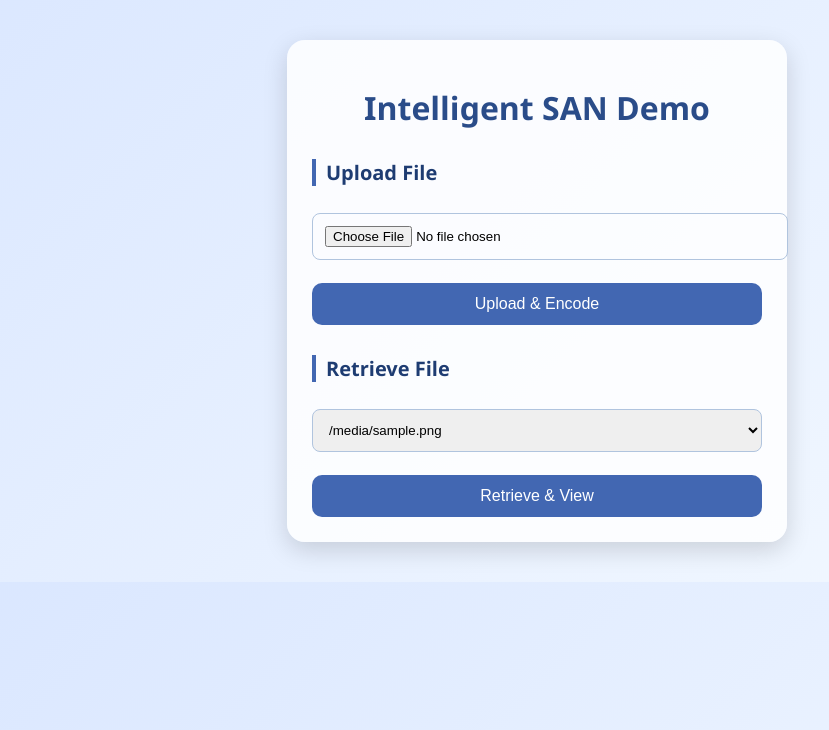
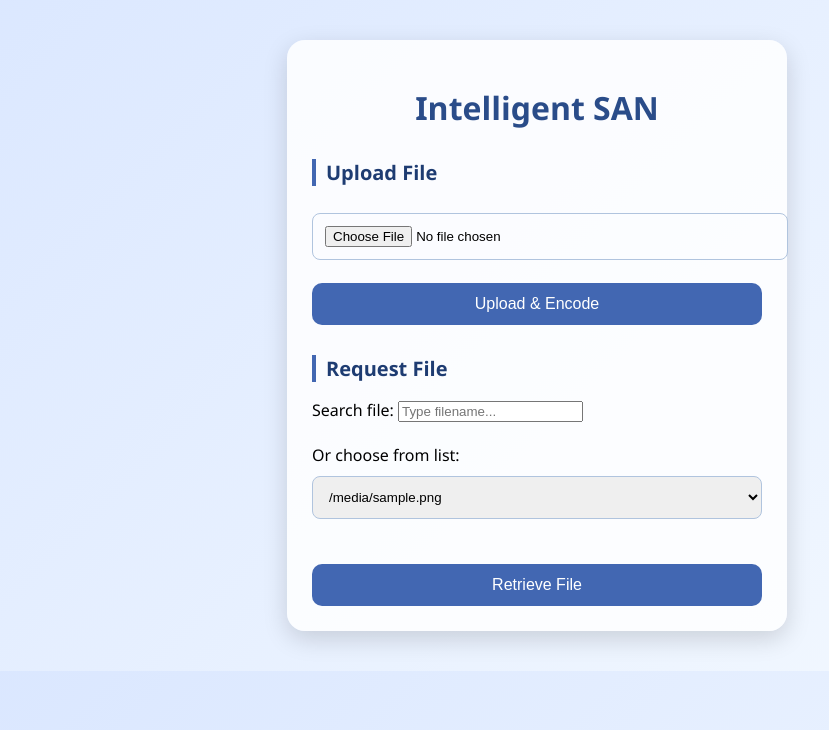
Before and after one commit to rashmib23/SAN_Project, a Flask app: template templates/index.html in a window 1280 px wide. Shown: the part 70-800 px from the top of the page, without its empty margins (103-932 px from the left). Run offline with Flask 3, Linux system fonts and the light colour scheme; the visitor is signed in with stand-in values (Sample User, id 1); the template is opened without the code that fills it: most values are stand-ins (such as "Sample title", 1, 10 or a date in 2020).

Commit message:
added Search

```diff
--- a/app.py
+++ b/app.py
@@ -74,7 +74,8 @@ def index():
 
         # --- Retrieve ---
         elif action == "request":
-            filename = request.form.get("filename")
+            filename = request.form.get("filename") or request.form.get("manual_filename")
+
             role = session.get("role")
 
             if filename:
@@ -109,10 +110,27 @@ def index():
 @app.route("/view/<filename>")
 def view_file(filename):
     file_path = os.path.join("cache", filename)
+
+    # If not in cache, try reconstructing
     if not os.path.exists(file_path):
-        return f"File {filename} not found in cache", 404
+        role = session.get("role", "student")
+        file_path = retrieve(filename, role)
+
+        if file_path is None or not os.path.exists(file_path):
+            return f"File '{filename}' not found in archive", 404
 
     return render_template("view.html", filename=filename)
+
+@app.route("/search_files")
+def search_files():
+    query = request.args.get("q", "").lower()
+    files = os.listdir("data")
+
+    # Filter matching files
+    results = [f for f in files if query in f.lower()]
+
+    return {"results": results}
+
 
 
 # ---------- SERVE FILE TO IFRAME ----------
--- a/templates/index.html
+++ b/templates/index.html
@@ -1,7 +1,7 @@
 <!DOCTYPE html>
 <html>
 <head>
-    <title>Intelligent SAN Demo</title>
+    <title>Intelligent SAN</title>
 
     <style>
         body {
@@ -100,7 +100,7 @@
     </div>
 
     <div class="container">
-        <h1>Intelligent SAN Demo</h1>
+        <h1>Intelligent SAN</h1>
 
         <!-- Upload -->
         <h2>Upload File</h2>
@@ -109,17 +109,78 @@
             <button type="submit" name="action" value="upload">Upload & Encode</button>
         </form>
 
-        <!-- Retrieve -->
-        <h2>Retrieve File</h2>
-        <form method="post">
-            <select name="filename" required>
-                {% for file in files %}
-                <option value="{{ file }}">{{ file }}</option>
-                {% endfor %}
-            </select>
+        <h2>Request File</h2>
 
-            <button type="submit" name="action" value="request">Retrieve & View</button>
-        </form>
+        <!-- Manual Search Box -->
+        <label>Search file:</label>
+        <input type="text" id="manual-filename" placeholder="Type filename..." onkeyup="liveSearch()">
+
+        <div id="suggestions"
+            style="border:1px solid #ccc; display:none; max-width:300px; background:white; position:absolute; z-index:10;"></div>
+
+        <br><br>
+
+        <!-- OR choose from dropdown -->
+        <label>Or choose from list:</label>
+        <select id="filename-select">
+            {% for file in files %}
+            <option value="{{ file }}">{{ file }}</option>
+            {% endfor %}
+        </select>
+
+        <br><br>
+
+        <button type="button" onclick="requestFile()">Retrieve File</button>
+
+        <script>
+        function liveSearch() {
+            let query = document.getElementById("manual-filename").value;
+
+            if (query.length === 0) {
+                document.getElementById("suggestions").style.display = "none";
+                return;
+            }
+
+            fetch(`/search_files?q=${query}`)
+                .then(res => res.json())
+                .then(data => {
+                    let suggestionBox = document.getElementById("suggestions");
+                    suggestionBox.innerHTML = "";
+
+                    if (data.results.length === 0) {
+                        suggestionBox.style.display = "none";
+                        return;
+                    }
+
+                    data.results.forEach(file => {
+                        let div = document.createElement("div");
+                        div.style.padding = "5px";
+                        div.style.cursor = "pointer";
+                        div.innerText = file;
+
+                        div.onclick = () => {
+                            document.getElementById("manual-filename").value = file;
+                            suggestionBox.style.display = "none";
+                        };
+
+                        suggestionBox.appendChild(div);
+                    });
+
+                    suggestionBox.style.display = "block";
+                });
+        }
+
+        function requestFile() {
+            let manual = document.getElementById("manual-filename").value.trim();
+            let selected = document.getElementById("filename-select").value;
+
+            let filename = manual !== "" ? manual : selected;
+
+            window.location.href = `/view/${filename}`;
+        }
+        </script>
+
+
     </div>
 
 </body>
```
